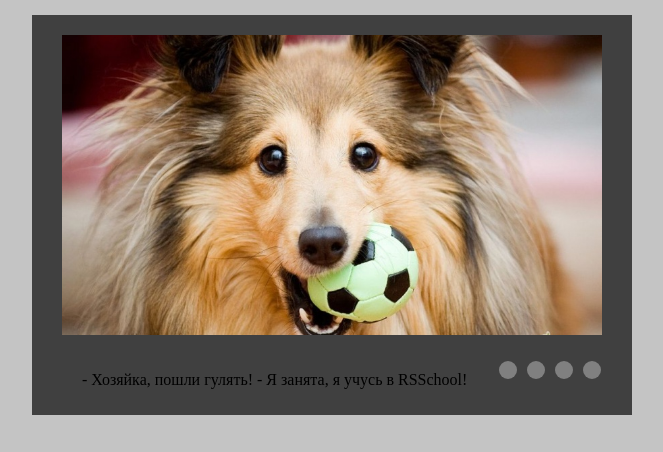
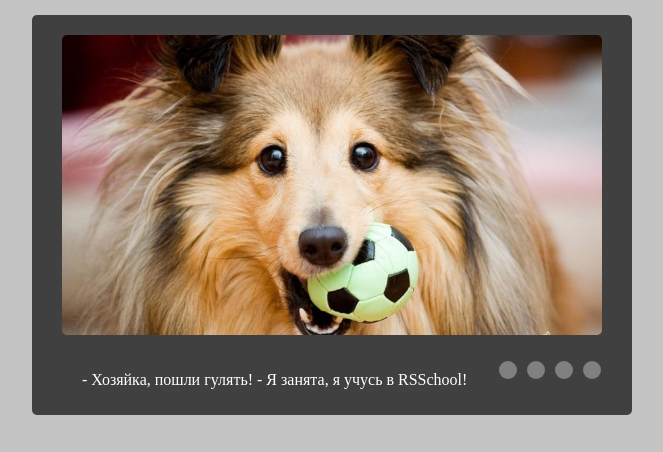
Before and after one commit to avshir/cssMemSlider, a plain HTML site: page cssMemSlider/index.html in a window 1280 px wide. Shown: the part 105-557 px from the top of the page, without its empty margins (308-971 px from the left). Drawn offline with Linux system fonts and the light colour scheme.

Commit message:
fix: change color of text (суббота, окт 16, 2021 17:37:46)

```diff
--- a/cssMemSlider/style.css
+++ b/cssMemSlider/style.css
@@ -25,6 +25,7 @@ h1 {
 	position: relative;
 	width: 600px;
 	height: 400px;
+	border-radius: 5px;
 	margin: 20px auto;
 	padding: 20px 30px;
 	background-color: #404040;
@@ -41,11 +42,13 @@ h1 {
 }
 .css-slider__image {
 	flex: 0 0 100%;
+	border-radius: 5px;
 	/* height: 300px; */
 
 }
 .css-slider__image img {
 	display: block;
+	border-radius: 5px;
 	/* max-width: 100%;
 	height: auto; */
 
@@ -94,6 +97,7 @@ a:hover {
 	display: flex;
 	flex-wrap: wrap;
 	padding: 20px;
+	color: #fff;
 	overflow: hidden;
 }
 .css-slider__subtitle {
```
